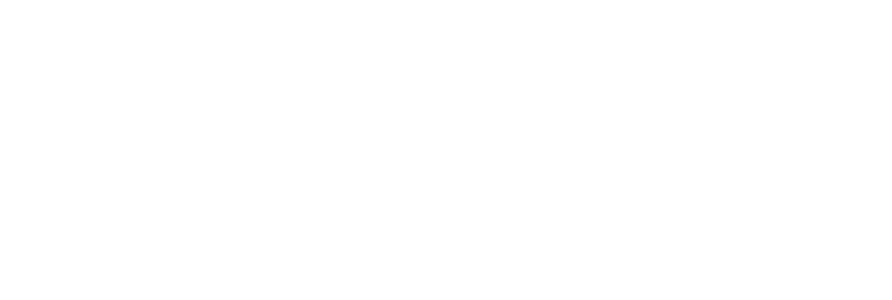
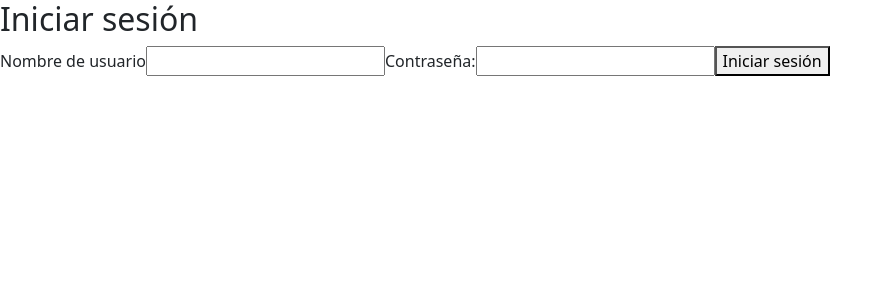
Before and after one commit to Henry-PF-CSYC/front-end, a React (Create React App) app: page / in a window 1280 px wide. Shown: the top 300 px of the page, without its empty margins (0-892 px from the left). Built offline with nearby package versions, Linux system fonts and the light colour scheme.

Commit message:
logica lista, falta estilos

```diff
--- a/src/App.js
+++ b/src/App.js
@@ -1,6 +1,9 @@
+import Login from "./Login/login";
+
 function App() {
   return (
     <div className="App">
+      <Login/>
 
     </div>
   );
--- /dev/null
+++ b/src/Login/login.jsx
@@ -0,0 +1,106 @@
+import {useEffect, useState} from "react"
+
+function Login(){
+
+    const [formData, setFormData] = useState({
+        userName: "",
+        password: ""
+    })
+    const [error,setError] = useState("")
+    const [loginAttempts, setLoginAttempts] = useState(0) //intentos de inicio
+    const [blockedUntil, setBlockedUntil] = useState(null) //bloqueo para que no pueda iniciar sesion
+    const [fieldsDisabled, setFieldsDisabled] = useState(false) //para desabilitar campos
+
+
+    const handlerInputChange=(event)=>{
+        const {name, value} = event.target
+        setFormData({...formData, [name]:value})
+    }
+
+
+    const handlerSubmit=(event)=>{
+        event.preventDefault()
+
+        const correctUsername = "prueba1@hotmail.com" //Por el momento, despues con un use selector puedo pulir la logica
+        const correctPassword = "gracias" //Por el momento, despues con un use selector puedo pulir la logica
+
+        if(!formData.userName || !formData.password){
+            setError("Por favor completa los campos faltantes")
+            return
+        }
+
+        if (blockedUntil && new Date() < blockedUntil) { //aca estaria seteado blocked con la hora anterior al momento de el ultimo intento, por ultimmo si la fecha es menor al bloqueo envio el mensaje
+            setError('Has excedido el número máximo de intentos. Inténtalo nuevamente más tarde.')
+            return
+        }
+
+        if (formData.userName === correctUsername && formData.password === correctPassword) {
+            alert("Inicio de sesion exitoso")//Momentaneamente hasta que pueda implementar la logica a realizar
+            setLoginAttempts(0) //seteo en 0 los intentos
+            setFieldsDisabled(false)//restablezco habilitacion de campos
+            setError("")
+        } else {
+            setLoginAttempts(loginAttempts + 1)
+            if(loginAttempts>=5){
+                const blockTime= new Date() //nueva instancia de date/fecha
+                //blockTime.setMinutes(blockTime.getMinutes()+5) //seteo blockTime con la fecha y le sumo 5 Mins
+                blockTime.setSeconds(blockTime.getSeconds() + 5) //para la demo le doy 5 segundos
+                setBlockedUntil(blockTime)//seteo el bloqueo con el valor
+                setError("Has exedido el numero maximo de intentos.intenta nuevamente mas tarde")
+                setFieldsDisabled(true) //seteo el bloqueo de campos en true
+            } else {
+                setError("Datos incorrectos. Por favor intentalo nuevamente")
+            }
+        }
+    }
+
+    useEffect(() => {
+        //console.log("useEfect ejecutado")
+        const timer = setInterval(() => { // es una parte de la actaulizacion del componenete que solo se ejecuta con la dependencia
+          const currentTime = new Date().getTime();
+          if (blockedUntil && currentTime >= blockedUntil.getTime()) {
+            clearInterval(timer); // Detiene el temporizador una vez que se desbloquee
+            setBlockedUntil(null)
+            setLoginAttempts(0)
+            setFieldsDisabled(false)
+          }
+        }, 1000) // Comprueba cada segundo (varia luego es solo para demo)
+      }, [blockedUntil]) //esta atento solo si se establece un bloqueo
+
+      return (
+        <div>
+          <h2>Iniciar sesión</h2>
+          <form onSubmit={handlerSubmit}>
+            <label>
+              Nombre de usuario
+              <input
+                type="text"
+                name="userName"
+                value={formData.userName}
+                onChange={handlerInputChange}
+
+                disabled={fieldsDisabled}
+              />
+
+            </label>
+            <label>
+              Contraseña:
+              <input
+                type="password"
+                name="password"
+                value={formData.password}
+                onChange={handlerInputChange}
+
+                disabled={fieldsDisabled}
+              />
+            </label>
+
+            {error && <p>{error}</p>}
+            <button type="submit" disabled={fieldsDisabled}>Iniciar sesión</button>
+          </form>
+        </div>
+      )
+
+}
+
+export default Login;
```
